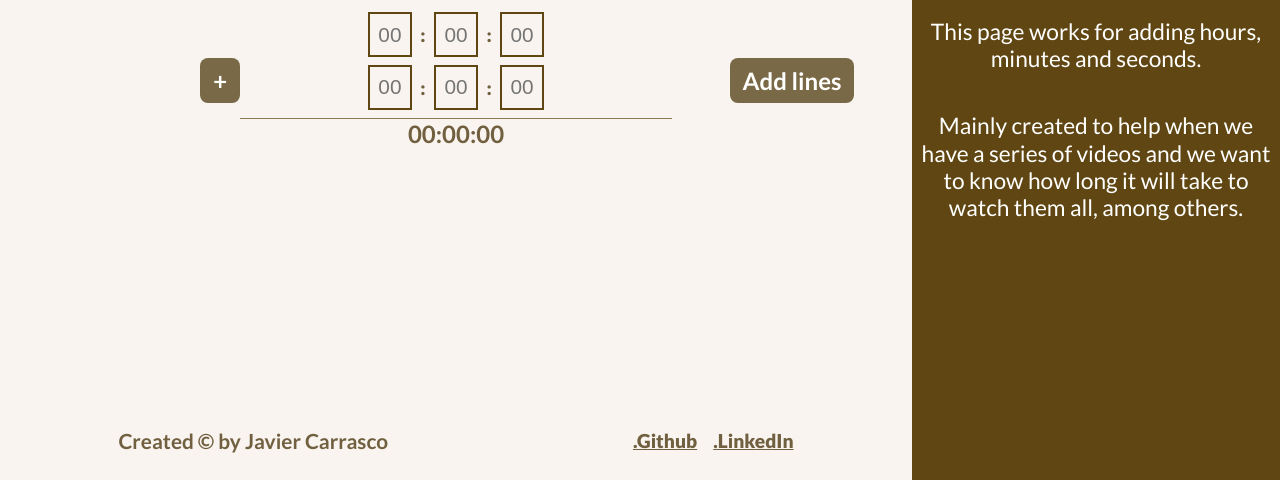
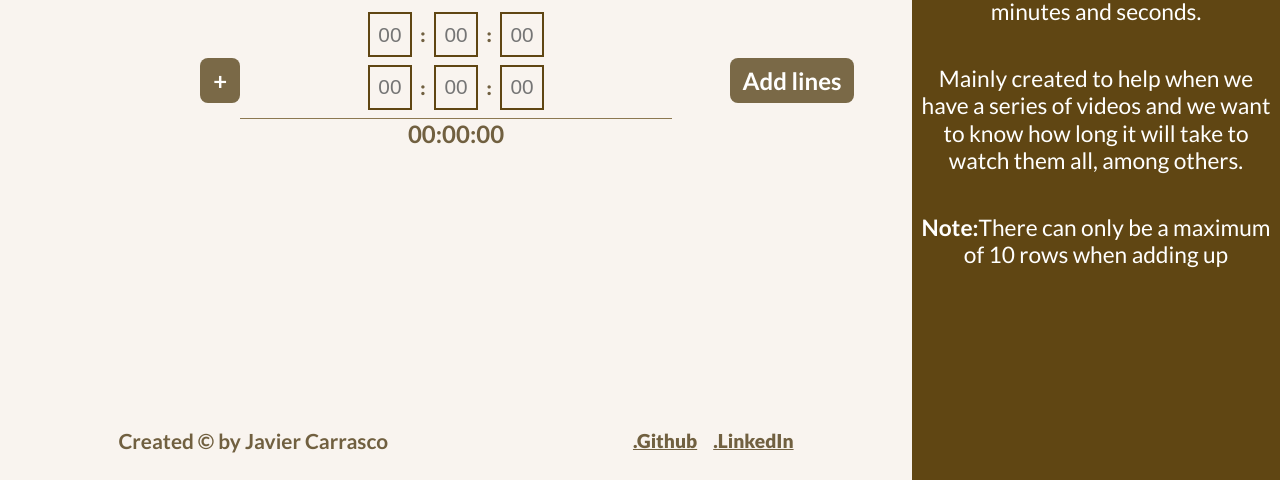
Before and after one commit to JavierCarrasco08/add-time, a website built with Vite: page index.html in a window 1280 px wide. Shown: the part 320-800 px from the top of the page. Built offline with nearby package versions, Linux system fonts and the light colour scheme.

Commit message:
fix: Add Note

```diff
--- a/index.html
+++ b/index.html
@@ -35,6 +35,10 @@
         <p class="description__paragraph">
           Mainly created to help when we have a series of videos and we want to
           know how long it will take to watch them all, among others.
+        </p>
+        <p class="description__paragraph">
+          <strong>Note:</strong>There can only be a maximum of 10 rows when
+          adding up
         </p>
       </aside>
       <main class="calculate">
```
